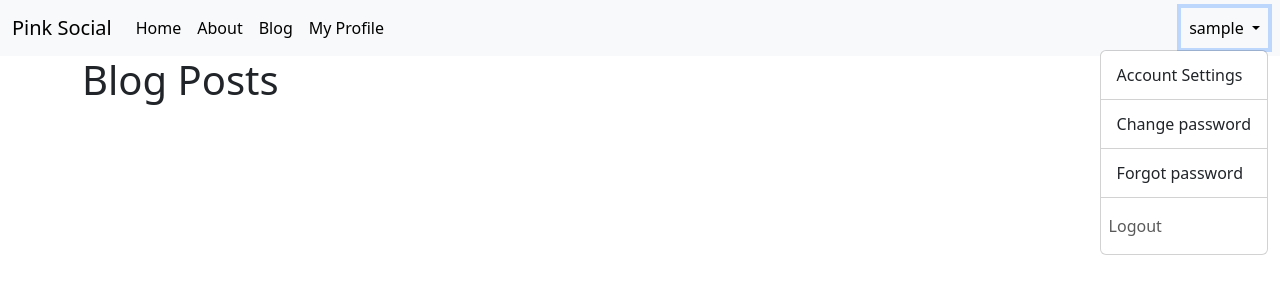
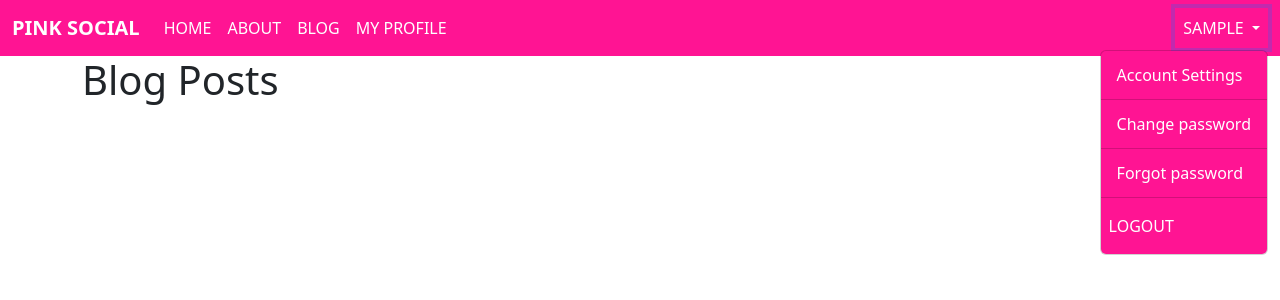
Before and after one commit to RyanColoradoCS/TravelProject, a Django app: page /blog/ in a window 1280 px wide, after a click that opens the changed part. Shown: the top 300 px of the page. Run offline with Django 3.2, Linux system fonts and the light colour scheme; the visitor is signed in with stand-in values (Sample User, id 1); data that the repository does not hold is empty.

Commit message:
Added some basic CSS for the nav bar

```diff
--- a/django_project/settings.py
+++ b/django_project/settings.py
@@ -137,6 +137,7 @@ USE_TZ = True
 # https://docs.djangoproject.com/en/5.1/howto/static-files/
 
 STATIC_URL = 'static/'
+STATICFILES_DIRS = [BASE_DIR / "static"]  # new
 
 # Default primary key field type
 # https://docs.djangoproject.com/en/5.1/ref/settings/#default-auto-field
--- /dev/null
+++ b/static/css/base.css
@@ -0,0 +1,45 @@
+/* Force Pink Navbar */
+.navbar {
+    background-color: #ff1493 !important; /* Strong pink */
+    color: white !important;
+    padding: 15px 20px;
+}
+
+/* Ensure Bootstrap Doesn't Override */
+.navbar.bg-body-tertiary {
+    background-color: #ff1493 !important;
+}
+
+/* Ensure navbar links contrast well */
+.navbar-brand, .nav-link {
+    color: white !important;
+    font-weight: bold;
+    text-transform: uppercase;
+}
+
+.nav-link:hover {
+    color: #ffccdd !important; /* Light pink hover effect */
+}
+
+/* Fix dropdown menu styling */
+.dropdown-menu {
+    background-color: #ff1493 !important;
+    border: none;
+}
+
+.dropdown-item {
+    color: white !important;
+}
+
+.dropdown-item:hover {
+    background-color: #e60073 !important;
+}
+
+/* Make the navbar toggle button visible */
+.navbar-toggler {
+    border: none;
+}
+
+.navbar-toggler-icon {
+    filter: invert(1); /* Makes the toggle button white */
+}
--- a/templates/base.html
+++ b/templates/base.html
@@ -1,9 +1,12 @@
+{% load static %}
+
 <!DOCTYPE html>
 <html>
 <head>
   <meta charset="utf-8">
   <meta name="viewport" content="width=device-width, initial-scale=1">
   <title>{% block title %}Pink Social{% endblock title %}</title>
+  <link href="{% static 'css/base.css' %}" rel="stylesheet">
    <!-- Bootstrap CSS -->
   <link href="https://cdn.jsdelivr.net/npm/bootstrap@5.3.3/dist/css/bootstrap.min.css" rel="stylesheet"
   integrity="sha384-QWTKZyjpPEjISv5WaRU9OFeRpok6YctnYmDr5pNlyT2bRjXh0JMhjY6hW+ALEwIH" crossorigin="anonymous">
```
